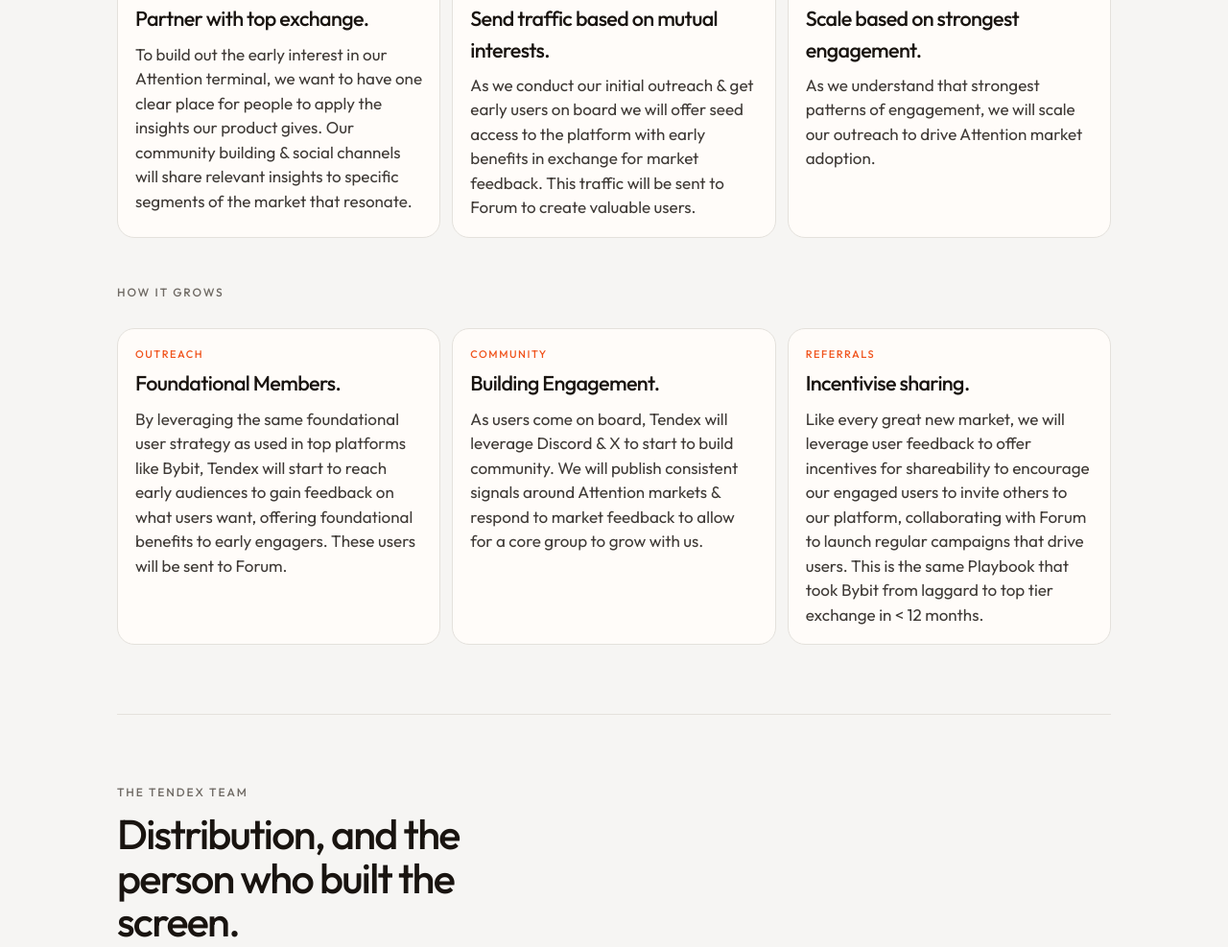
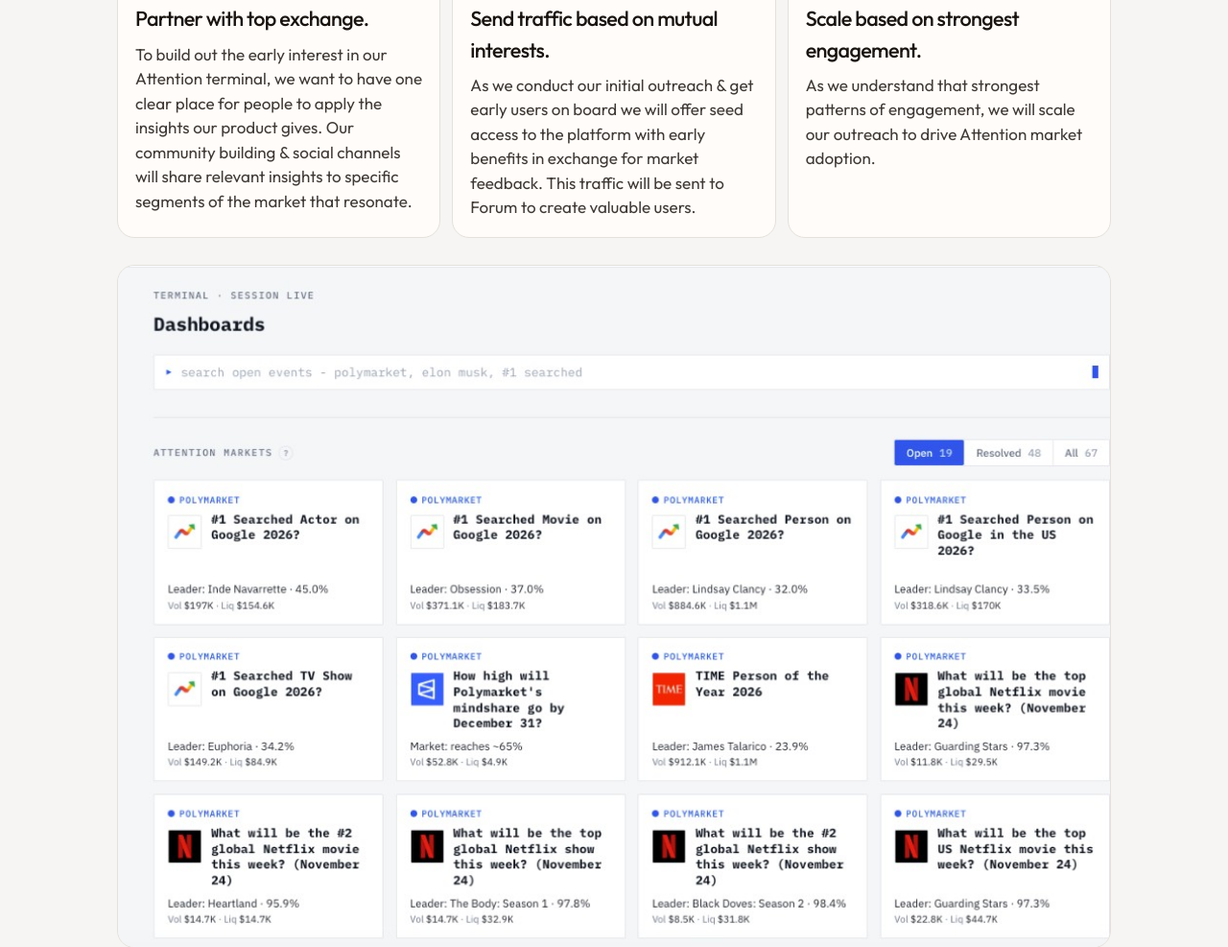
Before and after one commit to beniskillen/tendex-forum-brief, a plain HTML site: page index.html in a window 1280 px wide. Shown: the part 3174-4161 px from the top of the page at 96% size. Drawn offline with Linux system fonts and the light colour scheme.

Commit message:
Show the attention-market dashboards under the offer.

```diff
--- a/index.html
+++ b/index.html
@@ -284,6 +284,14 @@ try {
     object-position: center 18%;
   }
   .who img.portrait { object-position: center 28%; }
+  .visual { margin: 28px 0 0; }
+  .visual img {
+    width: 100%;
+    height: auto;
+    display: block;
+    border-radius: 18px;
+    border: 1px solid var(--line);
+  }
   figcaption { margin-top: 8px; color: var(--muted); font-size: 13px; }
   .bio { list-style: none; margin: 16px 0 0; padding: 0; }
   .bio li { padding: 8px 0; border-top: 1px solid var(--line); color: var(--soft); font-size: 15px; }
@@ -480,6 +488,10 @@ try {
       </article>
     </div>
 
+    <figure class="visual">
+      <img src="assets/dashboards.png" alt="Tendex dashboards of open attention markets, with search, leaders, volume, and liquidity.">
+    </figure>
+
     <p class="kicker" style="margin-top:48px">How it grows</p>
     <ol class="steps">
       <li class="step">
```
Also changed, not shown: assets/dashboards.png (added).
